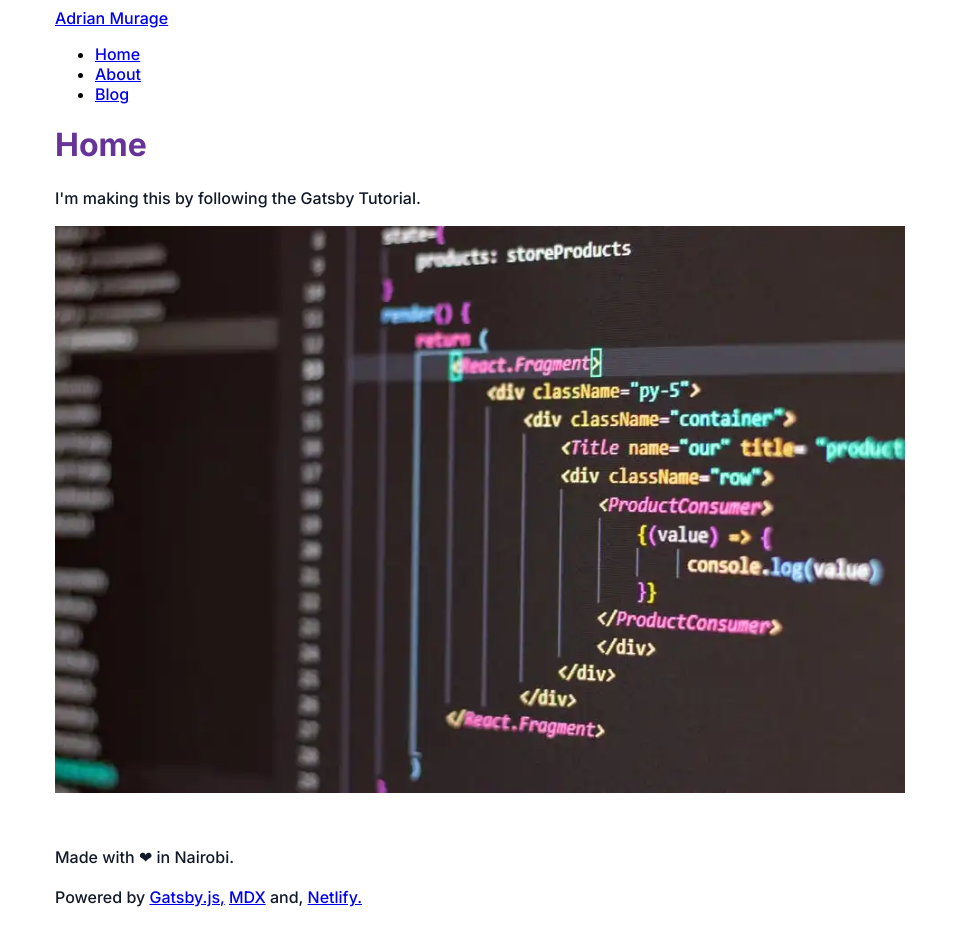
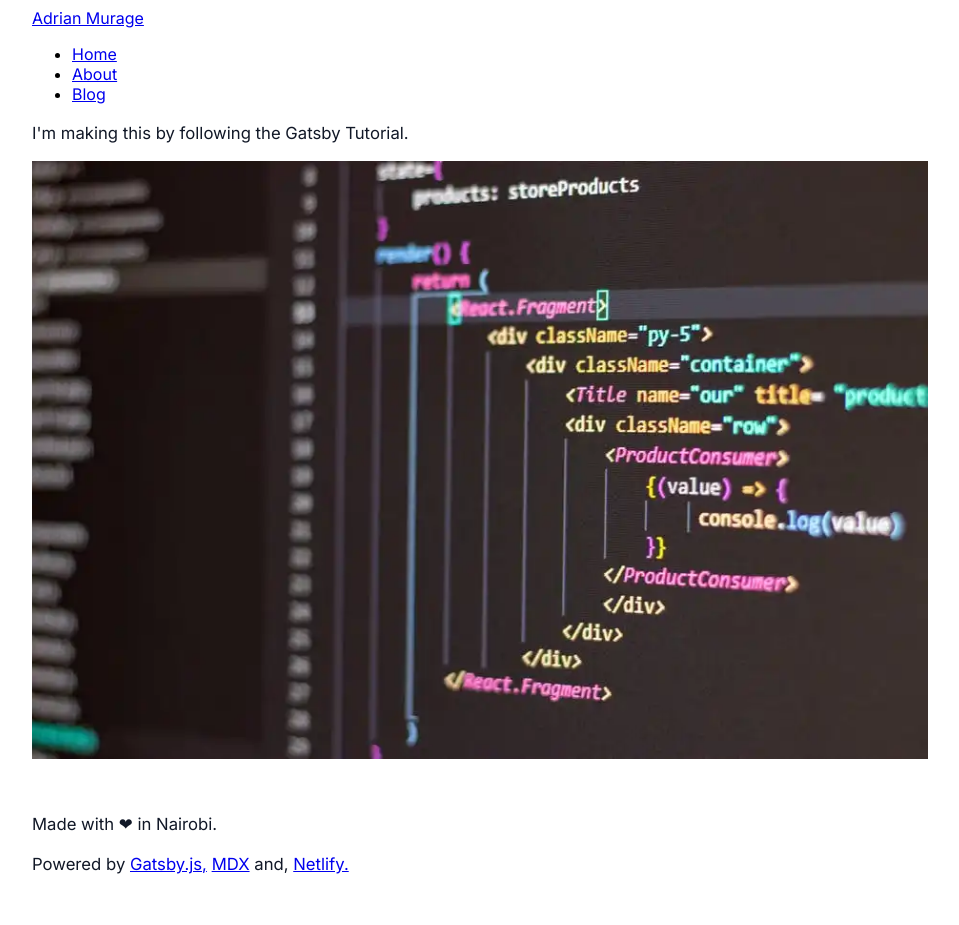
Before and after one commit to adrianmurage/adrianmurage.com, a Gatsby site: page / in a window 1280 px wide. Shown: the whole page, without its empty margins (160-1119 px from the left). After the commit the page ends 893 px from the top, so only its background shows below. Built offline with nearby package versions, Linux system fonts and the light colour scheme; Gatsby itself is replaced by a stand-in of ours.

Commit message:
remove the global h1
remove the global h1 that was in layout.js
in favor of individual h1's for each page

```diff
--- a/src/components/layout.js
+++ b/src/components/layout.js
@@ -47,7 +47,6 @@ const Layout = ({ pageTitle, children }) => {
           </li>
         </ul>
       </nav>
-      <h1 className={heading}>{pageTitle}</h1>
       <main>{children}</main>
       <br />
       <br />
--- a/src/components/layout.module.css
+++ b/src/components/layout.module.css
@@ -1,8 +1,11 @@
-@import url("https://fonts.googleapis.com/css2?family=Inter:wght@200;500;700&display=swap");
+@import url("https://fonts.googleapis.com/css2?family=Inter:wght@200;400;500;700&display=swap");
 
 :global * {
   box-sizing: border-box;
   font-family: "Inter", sans-serif;
+  -webkit-font-smoothing: antialiased;
+  text-rendering: optimizeLegibility;
+
 }
 
 :global img {
@@ -11,14 +14,15 @@
 }
 
 :global p {
-  font-size: 16px;
-  line-height: 1.5;
+  font-size: 16.7px;
+  line-height: 24px;
   color: rgb(17, 24, 39);
+  font-weight: 400;
 }
 
 .container {
   margin: auto;
-  max-width: 850px;
+  max-width: 896px;
   font-family: sans-serif;
 }
 @media (max-width: 815px) {
@@ -28,17 +32,6 @@
     align-items: center;
     max-width: 700px;
   }
-}
-
-.heading {
-  color: rebeccapurple;
-  display: block;
-  font-size: 2em;
-  margin-block-start: 0.67em;
-  margin-block-end: 0.67em;
-  margin-inline-start: 0px;
-  margin-inline-end: 0px;
-  font-weight: bold;
 }
 
 .nav-links {
```
